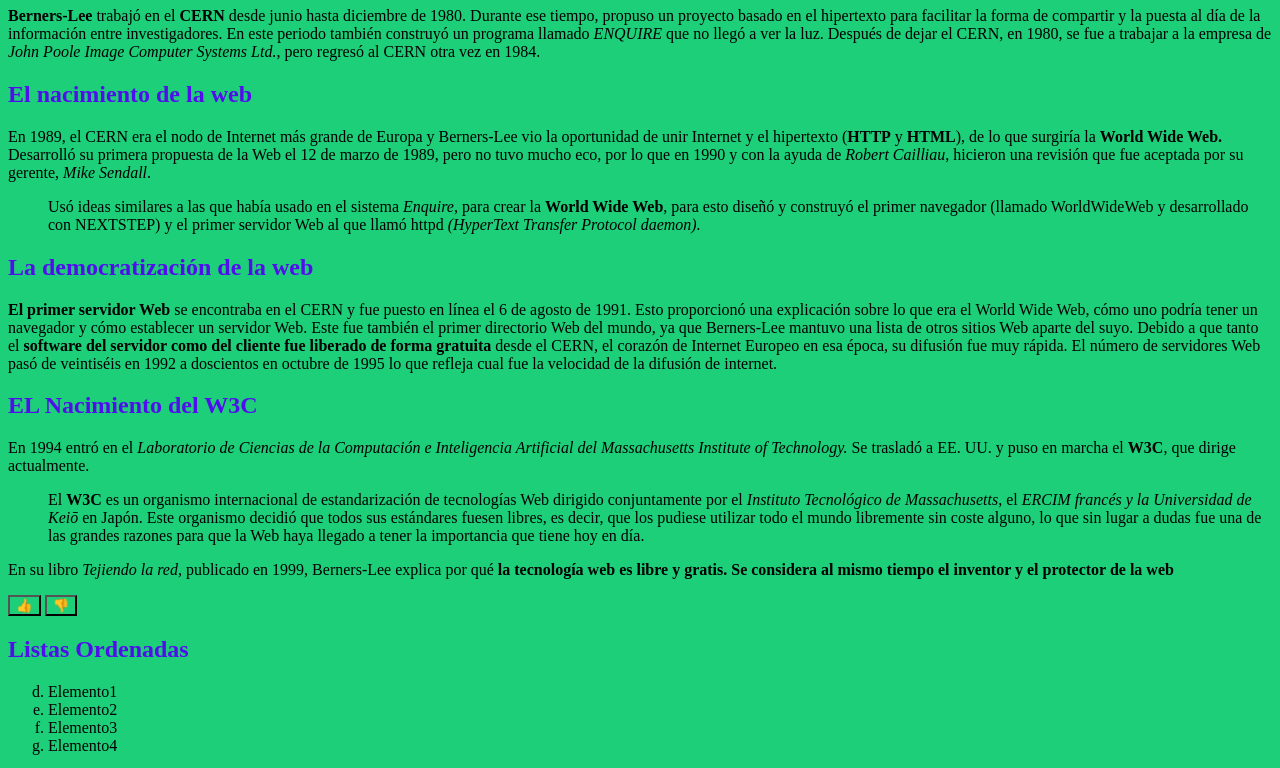
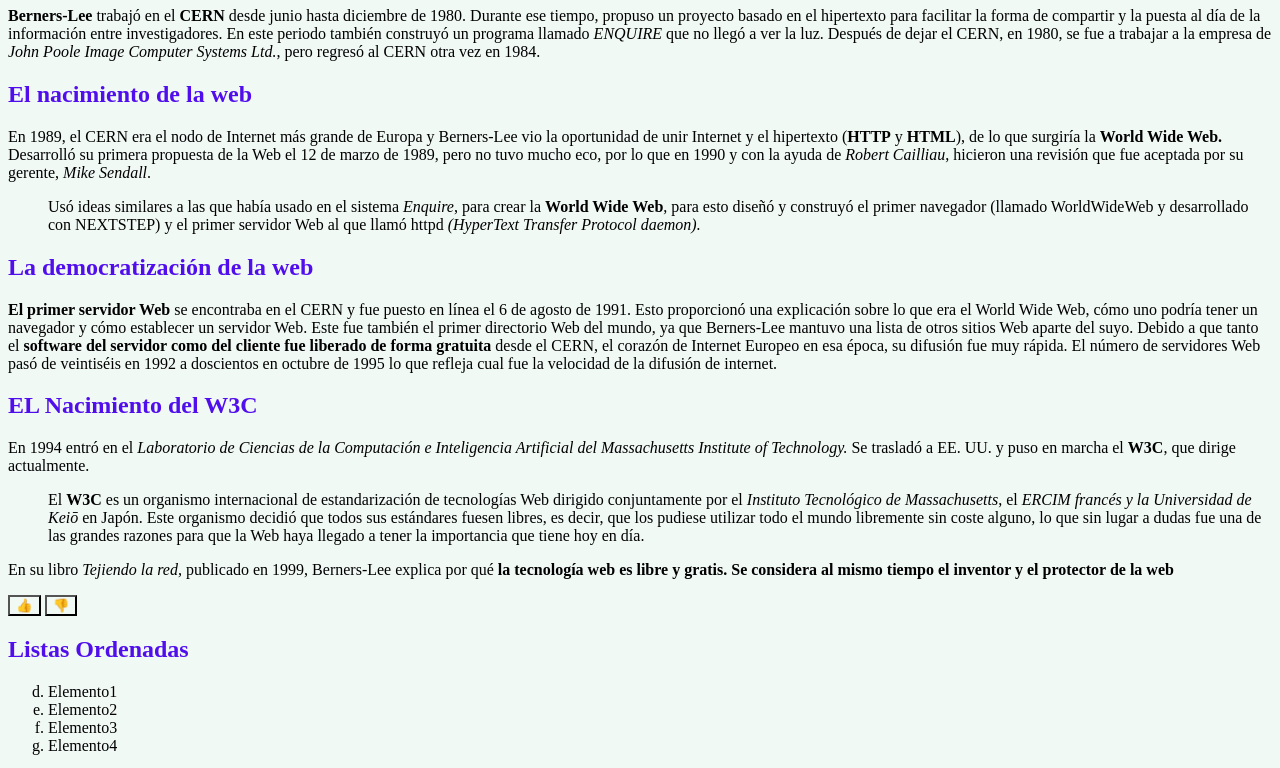
Before and after one commit to Alexandracoder/html-exercise, a plain HTML site: page index.html in a window 1280 px wide. Shown: the part 73-841 px from the top of the page. Drawn offline with Linux system fonts and the light colour scheme.

Commit message:
feat:added JM homework

```diff
--- a/styles.css
+++ b/styles.css
@@ -13,7 +13,7 @@
     color:rgb(81, 14, 237)
 }
 * {
-    background-color: rgb(29, 207, 121);
+    background-color: rgb(241, 249, 245);
 }
 h1 {
     text-align: center;
```
Also changed, not shown: index.html (renamed from Primer servidor web.html), 2 other files.
